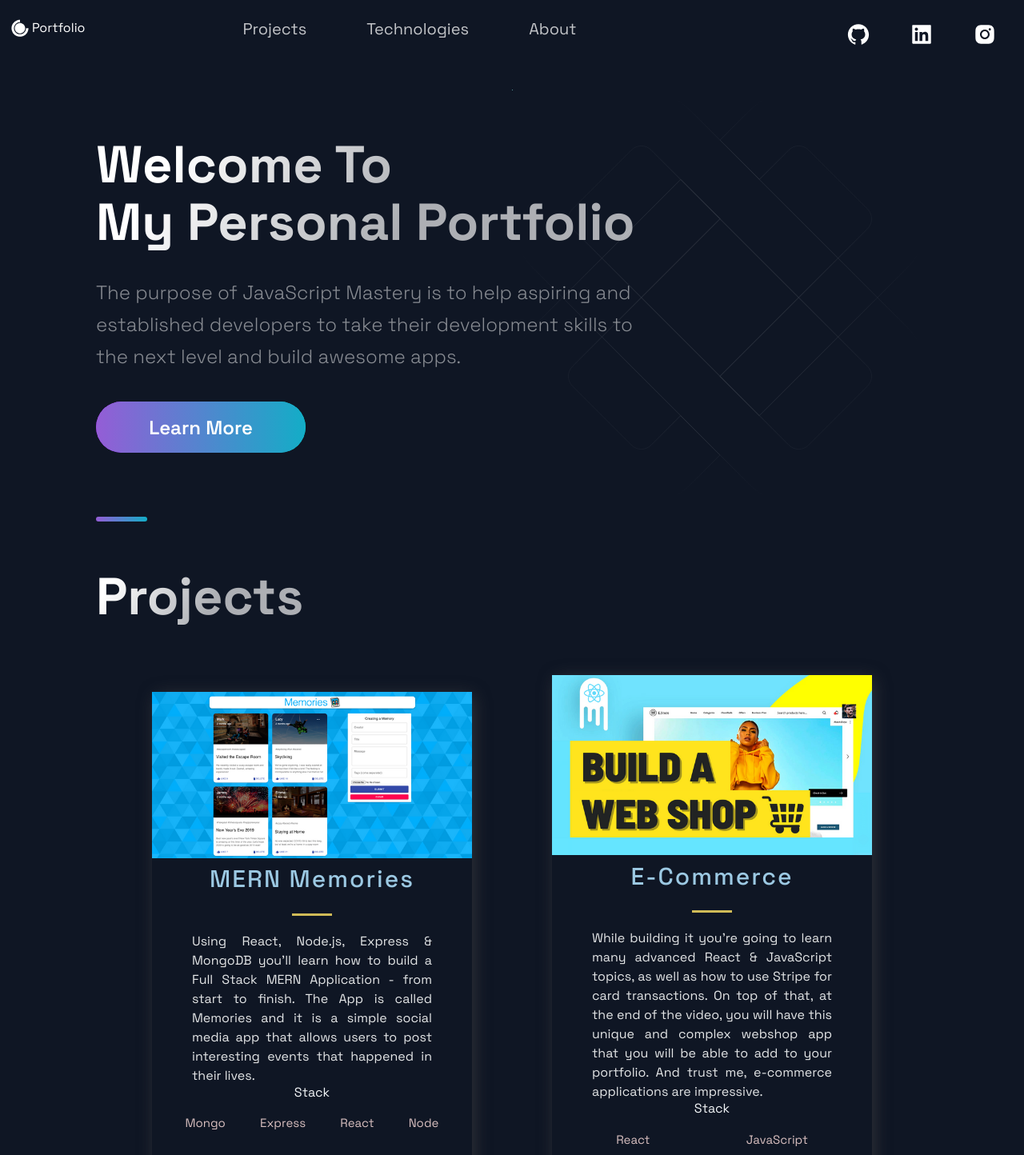
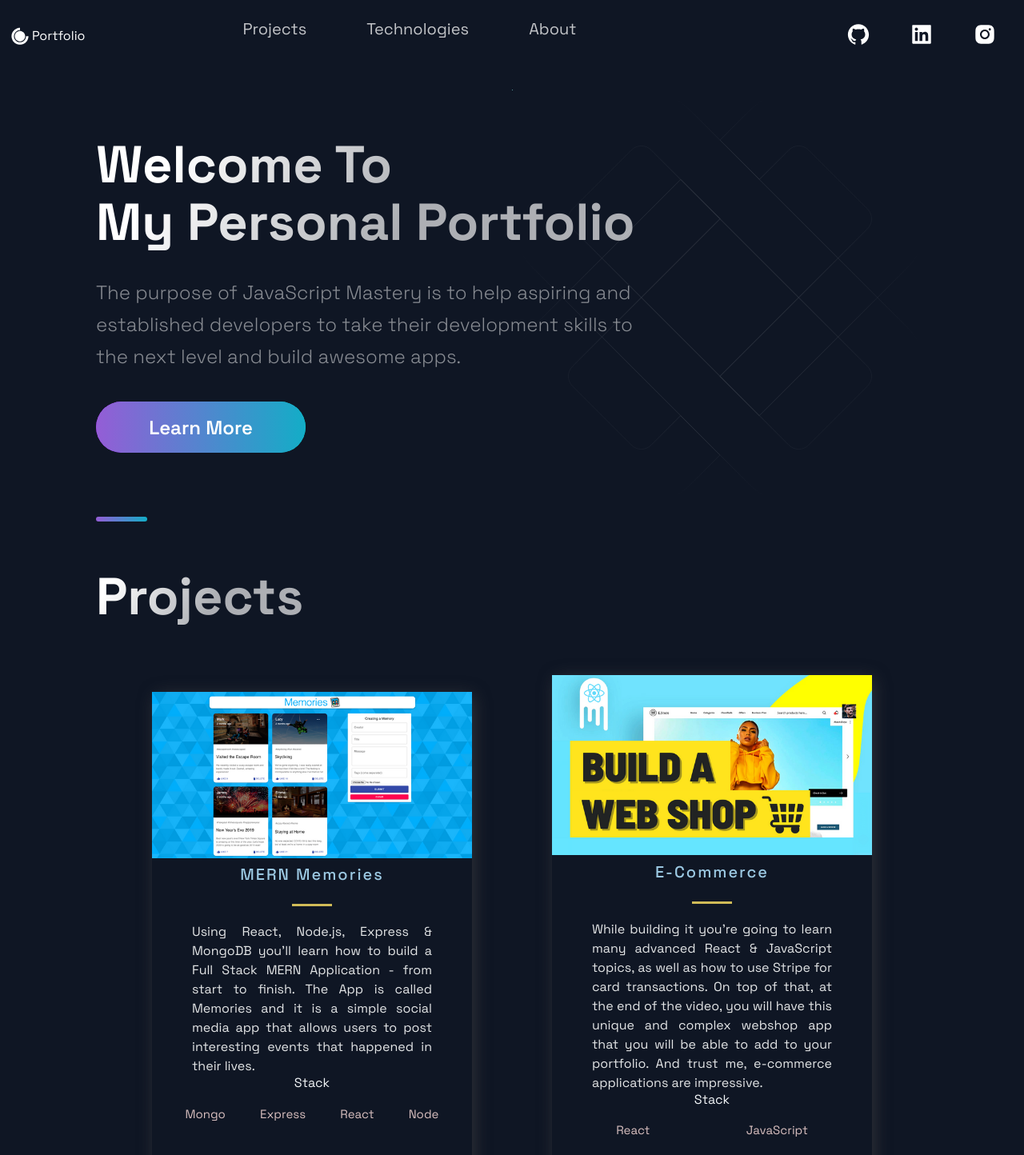
Before and after one commit to SaSanju/portfolio-website-template, a Next.js app: page / in a window 1280 px wide. Shown: the top 1444 px of the page at 80% size. Built offline with nearby package versions, Linux system fonts and the light colour scheme.

Commit message:
fix error

```diff
--- a/src/components/Header/Header.js
+++ b/src/components/Header/Header.js
@@ -8,10 +8,8 @@ import { Container, Div1, Div2, Div3, NavLink, SocialIcons } from './HeaderStyle
 const Header = () =>  (
   <Container>
     <Div1>
-      <Link href="/">
-        <a style={{ display: 'flex', alignItems: 'center', color:"white" }}>
-          <DiCssdeck size="3rem" /> <span>Portfolio</span>
-        </a>
+      <Link id="link" href="/" style={{ display: 'flex', alignItems: 'center', color:"white" }}>
+        <DiCssdeck size="3rem" /> <span>Portfolio</span>
       </Link>
     </Div1>
     <Div2>
--- a/src/components/Projects/Projects.js
+++ b/src/components/Projects/Projects.js
@@ -14,7 +14,7 @@ const Projects = () => (
           <BlogCard key={i}>
           <Img src={p.image} />
             <TitleContent>
-              <HeaderThree title>{p.title}</HeaderThree>
+              <HeaderThree>{p.title}</HeaderThree>
               <Hr />
             </TitleContent>
             <CardInfo className="card-info">{p.description}</CardInfo>
--- a/src/components/TimeLine/TimeLine.js
+++ b/src/components/TimeLine/TimeLine.js
@@ -68,11 +68,11 @@ const Timeline = () => {
                     fill="none"
                     xmlns="http://www.w3.org/2000/svg">
                     <path
-                      fill-rule="evenodd"
-                      clip-rule="evenodd"
+                      fillRule="evenodd"
+                      clipRule="evenodd"
                       d="M2.5 5.5C3.88071 5.5 5 4.38071 5 3V3.5L208 3.50002V2.50002L5 2.5V3C5 1.61929 3.88071 0.5 2.5 0.5C1.11929 0.5 0 1.61929 0 3C0 4.38071 1.11929 5.5 2.5 5.5Z"
                       fill="url(#paint0_linear)"
-                      fill-opacity="0.33"
+                      fillOpacity="0.33"
                     />
                     <defs>
                       <linearGradient
@@ -82,11 +82,11 @@ const Timeline = () => {
                         x2="208"
                         y2="0.500295"
                         gradientUnits="userSpaceOnUse">
-                        <stop stop-color="white" />
+                        <stop stopColor="white" />
                         <stop
                           offset="0.79478"
-                          stop-color="white"
-                          stop-opacity="0"
+                          stopColor="white"
+                          stopOpacity="0"
                         />
                       </linearGradient>
                     </defs>
```
